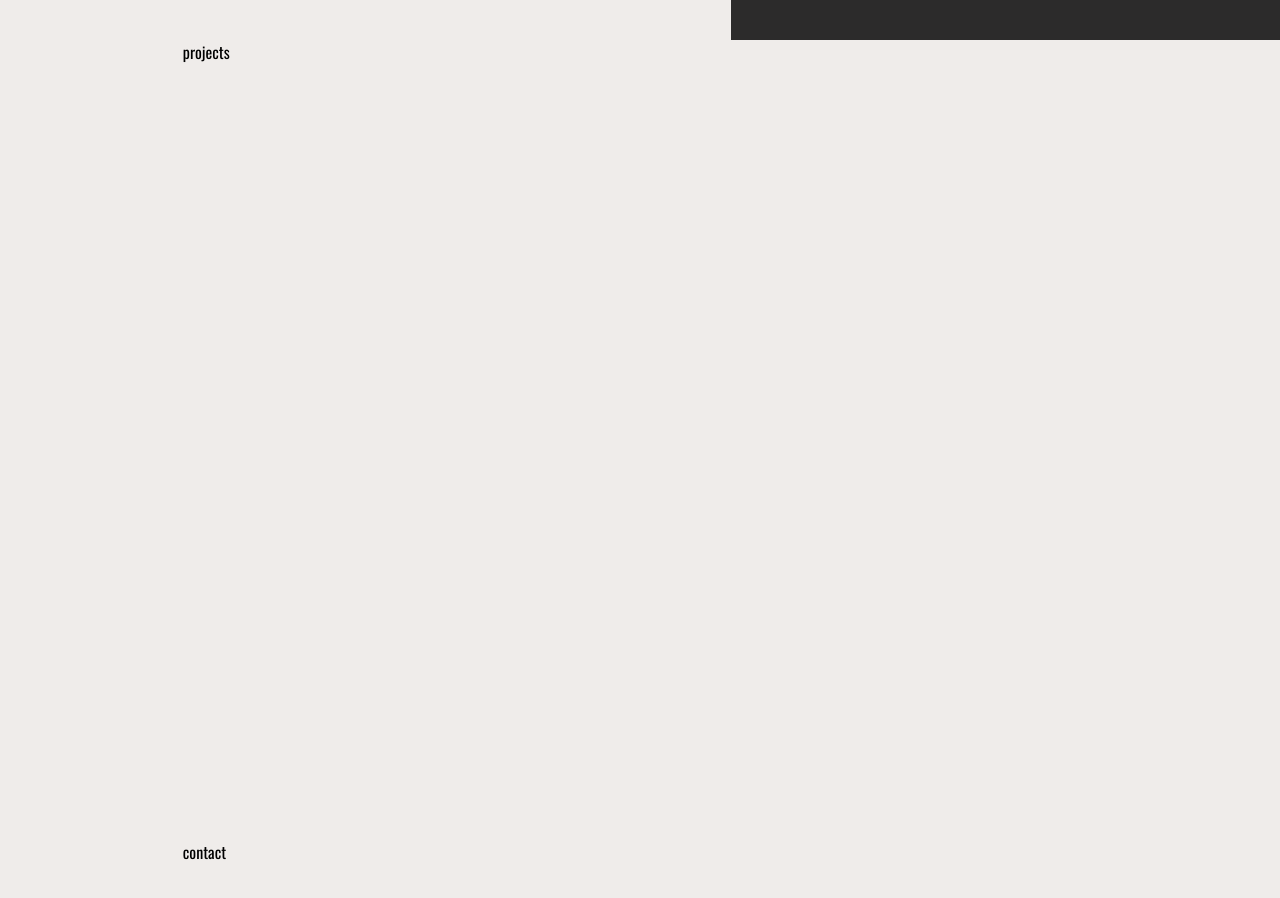
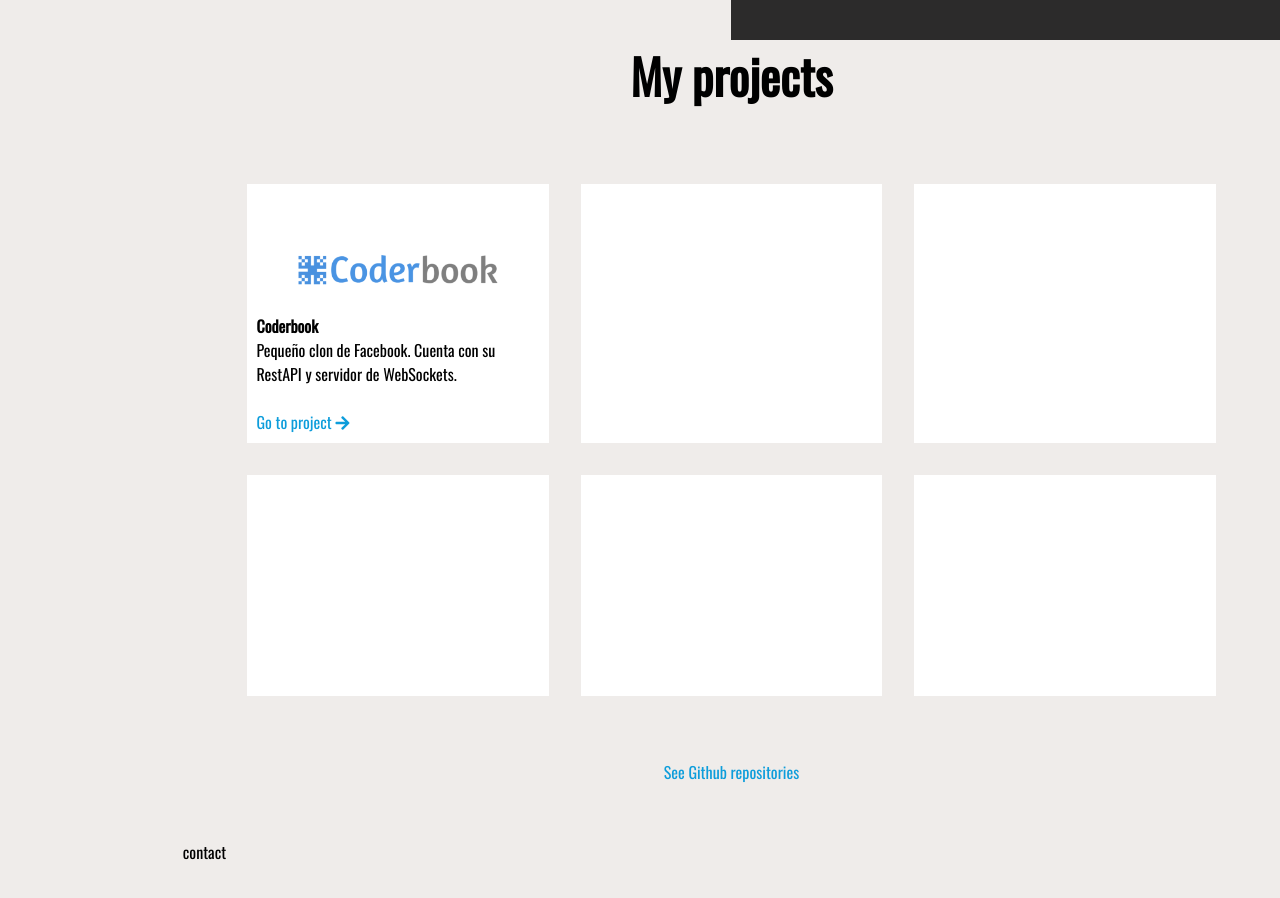
Before and after one commit to AlexHoyos/alexhoyos.github.io, a plain HTML site: page index.html in a window 1280 px wide. Shown: the part 1560-2458 px from the top of the page. Drawn offline with nearby package versions, Linux system fonts and the light colour scheme.

Commit message:
Projects Page

```diff
--- a/assets/css/portfolio.css
+++ b/assets/css/portfolio.css
@@ -188,3 +188,78 @@ body {
     background-size: contain;
     background-repeat: no-repeat;
 }
+
+#projects {
+    display: grid;
+    grid-template-columns: 1fr;
+    grid-template-rows: 1fr 8fr 1fr;
+    justify-content: center;
+}
+
+#projects > .github {
+    text-align: center;
+}
+
+#projects > h2 {
+    text-align: center;
+    font-size: 48px;
+    margin: 0;
+}
+
+#projects > .projects-grid {
+    display: grid;
+    grid-template-columns: repeat(3, 1fr);
+    grid-template-rows: repeat(2, 1fr);
+    row-gap: 2em;
+    column-gap: 2em;
+    padding: 4em;
+    overflow: hidden;
+    justify-content: center;
+}
+
+.projects-grid > div {
+    background: #fff;
+
+}
+
+.link-btn {
+    text-decoration: none;
+    color: var(--dark-blue-color);
+}
+
+.link-btn:hover {
+    color: var(--light-blue-color);
+    transition: .3s;
+}
+
+.link-btn:visited {
+    text-decoration: none;
+    color: var(--dark-blue-color);
+}
+
+.project-box {
+    display: grid;
+    align-items: end;
+    grid-template-rows: 2fr 1fr 1fr 1fr;
+    padding: .6em;
+}
+
+.project-box > .logo {
+    width: 100%;
+    height: 40%;
+    background-position: center;
+    background-size: contain;
+    background-repeat: no-repeat;
+}
+
+.project-box > .title {
+    margin: 0;
+}
+
+.project-box > .description {
+    margin: 0;
+}
+
+.project-box > .link-btn {
+    float:right;
+}
--- a/assets/js/portfolio.js
+++ b/assets/js/portfolio.js
@@ -63,6 +63,13 @@ function loadLang(lang = "en-US"){
         // HOME
         $("#home_description").text(res.home.description)
         $("#home_download").text(res.home.download)
+        // ABOUT
+        $("#about_title").text(res.about.title)
+        $("#about_description").text(res.about.description)
+        $("#about_projects").text(res.about.projects)
+        // PROJECTS
+        $("#projects_title").text(res.projects.title)
+        $("#projects_github").text(res.projects.github)
 
     })
 
--- a/assets/lang/en-US.json
+++ b/assets/lang/en-US.json
@@ -1,10 +1,28 @@
 {
 
     "home": {
-
         "description": "> Back-end developer focused on create the best web solutions throught modern technologies.",
         "download": "DOWNLOAD CV"
-
+    },
+    "about": {
+        "title": "ABOUT ME",
+        "description": "Hi! I'm Alexandro Hoyos from Sonora, Mexico. Some years ago i discover the web developing world, i started with little PHP projects. Actually i study Systems engineer at UANL. Throught this time i have created experience for develop solutions with the best technologies, good practices and architecture for projects.",
+        "projects": "My projects",
+        "languages": "LANGUAGES",
+        "tech": "TECHNOLOGIES"
+    },
+    "projects": {
+        "title": "My projects",
+        "github": "See Github repositories",
+        "projects": [
+            {
+                "img": "coderbook.png",
+                "title": "Coderbook",
+                "description": "Facebook clon. Has his own RestAPI and WebSockets server",
+                "url": "#"
+            }
+        ],
+        "goto": "Go to project"
     }
 
 }
--- a/index.html
+++ b/index.html
@@ -52,15 +52,15 @@
 
             <div id="about">
                 <div class="aboutme">
-                    <h2>ABOUT ME</h2>
-                    <p>
+                    <h2 id="about_title">ABOUT ME</h2>
+                    <p id="about_description">
                         Mi nombre completo es Alexandro Hoyos Félix soy originario de Sonora, México.
                         Desde hace unos años me he apasionado por el mundo del desarrollo web, iniciando con pequeños proyectos en PHP.
                         Actualmente soy estudiante de la carrera de Ing. Sistemas en la Universidad Autónoma de Nuevo León.
                         A través de este tiempo he adquirido conocimientos y experiencia para poder brindar soluciones utilizando las mejores tecnologías
                         con buenas practicas y arquitecturas que se adapten al proyecto.
                     </p>
-                    <button class="dark-btn">
+                    <button class="dark-btn" id="about_projects">
                         MY PROJECTS
                     </button>
                 </div>
@@ -78,7 +78,7 @@
                         <div class="progress" style="width: 65%;">65%</div>
                         <h5>> HTML_</h5>
                         <div class="progress" style="width: 85%;">85%</div>
-                        <h2>TECHNOLOGIES</h2>
+                        <h2 id="about_tech">TECHNOLOGIES</h2>
                         <div class="technologies">
                             <div class="tech" style="background-image: url('assets/imgs/technologies/icons8-laravel-96.png')"></div>
                             <div class="tech" style="background-image: url('assets/imgs/technologies/icons8-nodejs-256.png')"></div>
@@ -94,7 +94,32 @@
             </div>
 
             <div id="projects">
-                projects
+
+                <h2 id="projects_title">MY PROJECTS</h2>
+                <div class="projects-grid">
+
+                    <div class="project-box" id="project-1">
+
+                        <div class="logo" style="background-image: url('./assets/imgs/projects/coderbook.png');"></div>
+                        <h4 class="title">Coderbook</h4>
+                        <p class="description">
+                            Pequeño clon de Facebook. Cuenta con su RestAPI y servidor de WebSockets.
+                        </p>
+                        <a href="#" class="link-btn">Go to project <i class="fas fa-arrow-right"></i> </a>
+
+                    </div>
+                    <div class="project-box" id="project-2"></div>
+                    <div class="project-box" id="project-3"></div>
+                    <div class="project-box" id="project-4"></div>
+                    <div class="project-box" id="project-5"></div>
+                    <div class="project-box" id="project-6"></div>
+
+
+                </div>
+                <div class="github">
+                    <a href="#" class="link-btn" id="projects_github">See Github repositories</a>
+                </div>
+
             </div>
 
             <div id="contact">
```
Also changed, not shown: assets/imgs/projects/coderbook.png (added).
